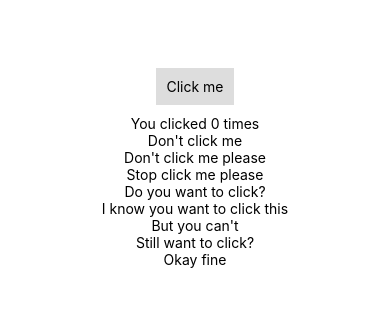
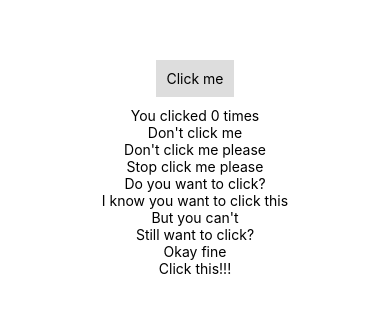
Before and after one commit to JungLee-Dev/BasketballScoreboardRN, a React Native app: screen / in a window 390 px wide. Shown: the part 254-566 px from the top of the page. Built offline with nearby package versions, Linux system fonts and the light colour scheme.

Commit message:
Add new clickable text to App component

```diff
--- a/App.tsx
+++ b/App.tsx
@@ -45,6 +45,9 @@ class App extends Component {
         <View>
           <Text>Okay fine</Text>
         </View>
+        <View>
+          <Text>Click this!!!</Text>
+        </View>
       </View>
     );
   }
```
